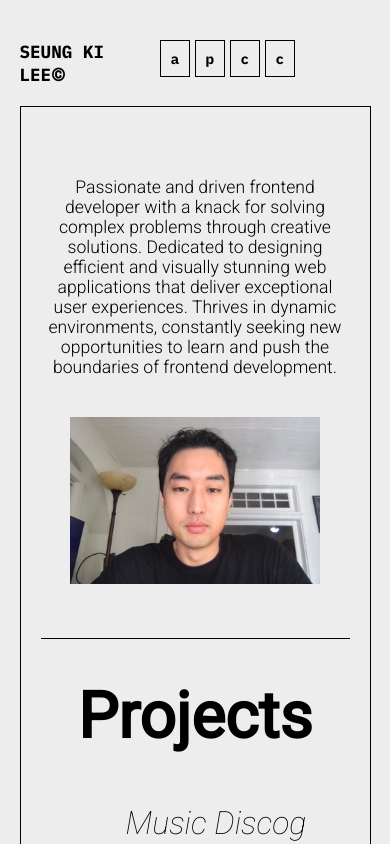
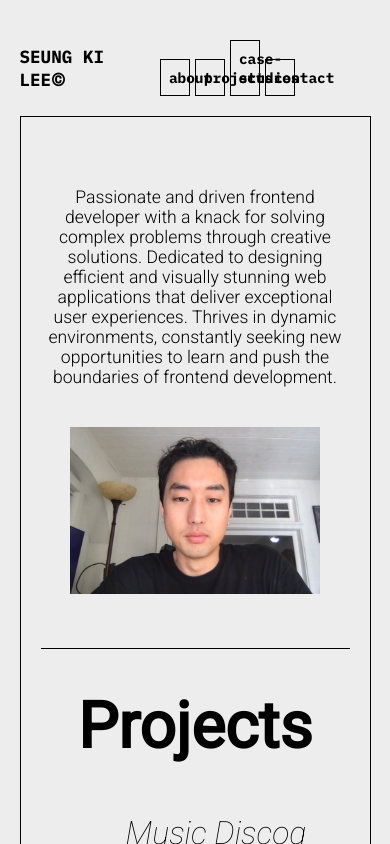
Before and after one commit to stvnlee890/Portfolio2.1, a React (Vite) app: page / in a window 390 px wide. Shown: the top 844 px of the page. Built offline with nearby package versions, Linux system fonts and the light colour scheme.

Commit message:
Attach resize event listener to display proper nav on smaller screen size

```diff
--- a/src/components/navBar/Nav.jsx
+++ b/src/components/navBar/Nav.jsx
@@ -1,5 +1,5 @@
 import "./nav.css";
-import { useRef, useLayoutEffect, useEffect } from "react";
+import { useRef, useLayoutEffect, useEffect, useState } from "react";
 import { useNavigate, useLocation } from "react-router-dom";
 import {
   navListAnimation,
@@ -8,10 +8,11 @@ import {
 
 export default function Nav({ appRef, checkLocation, setCheckLocation }) {
   const navigate = useNavigate();
-  const location = useLocation()
+  const location = useLocation();
   const navUl = useRef(null);
   const nameHeader = useRef(null);
 
+  const [toggleNav, setToggleNav] = useState(false);
 
   useLayoutEffect(() => {
     const navList = [...navUl.current.children];
@@ -19,20 +20,32 @@ export default function Nav({ appRef, checkLocation, setCheckLocation }) {
     nameAnimation(nameHeader.current);
   }, []);
 
+  useEffect(() => {
+    function handleResize() {
+      console.log(window.innerWidth);
+      if (window.innerWidth <= 651) {
+        setToggleNav(true);
+      } else {
+        setToggleNav(false)
+      }
+    }
+    if (location.pathname === "/archives") {
+      setCheckLocation("hidden-nav");
+    } else {
+      setCheckLocation("");
+    }
 
-  useEffect(() => {
-    if(location.pathname === '/archives') {
-      setCheckLocation('hidden-nav');
-    }
-    else {
-      setCheckLocation('')
-    }
+    window.addEventListener("resize", handleResize);
+
+    return () => {
+      window.removeEventListener("resize", handleResize);
+    };
   }, []);
 
   const handleClick = (e) => {
     let eleName;
     const target = e.target.innerText;
-    const shortRef = appRef.current.children[1]
+    const shortRef = appRef.current.children[1];
     if (target === "projects") {
       eleName = shortRef.children[1];
     } else if (target === "about") {
@@ -40,7 +53,7 @@ export default function Nav({ appRef, checkLocation, setCheckLocation }) {
     } else if (target === "case-studies") {
       eleName = shortRef.children[2];
     } else {
-      eleName = shortRef.children[3]
+      eleName = shortRef.children[3];
     }
     eleName.scrollIntoView({
       behavior: "smooth",
@@ -48,9 +61,10 @@ export default function Nav({ appRef, checkLocation, setCheckLocation }) {
   };
 
   const homeClick = () => {
-    setCheckLocation("")
-    navigate('/')
-  }
+    setCheckLocation("");
+    navigate("/");
+  };
+
 
   return (
     <div className="nav-container">
@@ -58,17 +72,17 @@ export default function Nav({ appRef, checkLocation, setCheckLocation }) {
         SEUNG KI LEE<span>&#169;</span>
       </p>
       <ul ref={navUl} className={`list-wrapper hide-nav ${checkLocation}`}>
-        <li onClick={handleClick}>about</li>
-        <li onClick={handleClick}>projects</li>
-        <li onClick={handleClick}>case-studies</li>
-        <li onClick={handleClick}>contact</li>
+        <li onClick={handleClick}>{toggleNav ? "a" : "about"}</li>
+        <li onClick={handleClick}>{toggleNav ? "p" : "projects"}</li>
+        <li onClick={handleClick}>{toggleNav ? "c" : "case-studies"}</li>
+        <li onClick={handleClick}>{toggleNav ? "c" : "contact"}</li>
       </ul>
-      <ul ref={navUl} className={`list-wrapper unhide-nav ${checkLocation}`}>
+      {/* <ul ref={navUl} className={`list-wrapper unhide-nav ${checkLocation}`}>
         <li onClick={handleClick}>a</li>
         <li onClick={handleClick}>p</li>
         <li onClick={handleClick}>c</li>
         <li onClick={handleClick}>c</li>
-      </ul>
+      </ul> */}
     </div>
   );
 }
--- a/src/components/navBar/nav.css
+++ b/src/components/navBar/nav.css
@@ -68,16 +68,5 @@
   .nav-container {
     grid-template-columns: .4fr .5fr;
   }
-  .hide-nav {
-    display: none;
-  }
-  .unhide-nav {
-    display: block;
-  }
+
 }
-
-@media (min-width: 651px) {
-  .unhide-nav {
-    display: none;
-  }
-}
--- a/src/components/projects/projectContent/ProjectContent.jsx
+++ b/src/components/projects/projectContent/ProjectContent.jsx
@@ -47,9 +47,11 @@ export default function ProjectContent({ content, setCheckLocation }) {
           </div>
         </div>
       ))}
-      <p onClick={navigateClick} className="archive-link">
-        Archives Link
-      </p>
+      <div className="archive-link-container">
+        <p onClick={navigateClick} className="archive-link">
+          Archives Link
+        </p>
+      </div>
     </div>
   );
 }
--- a/src/components/projects/projects.css
+++ b/src/components/projects/projects.css
@@ -173,7 +173,7 @@
   .built-with-container {
     display: flex;
     justify-content: center;
-}
+  }
   .project-desc {
     text-align: center;
   }
@@ -181,5 +181,4 @@
     width: 50%;
     margin: 0 auto;
   }
-
 }
```
